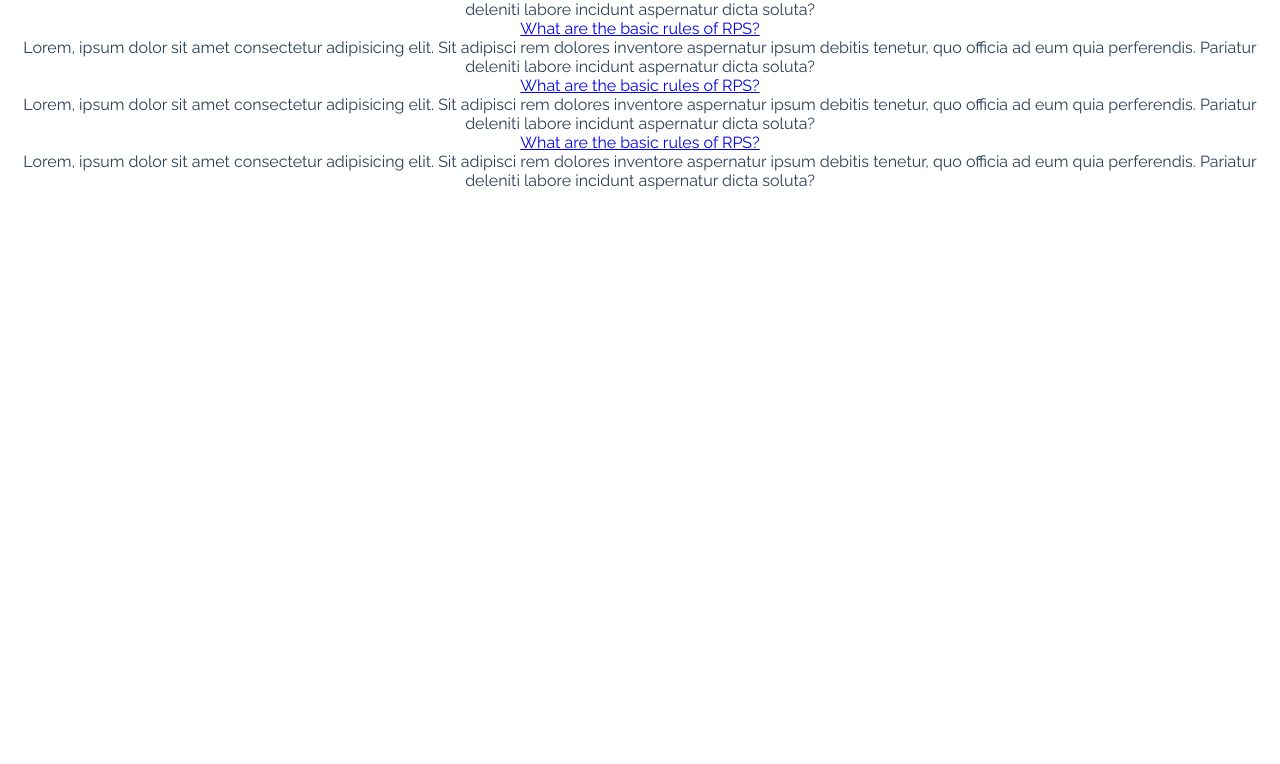
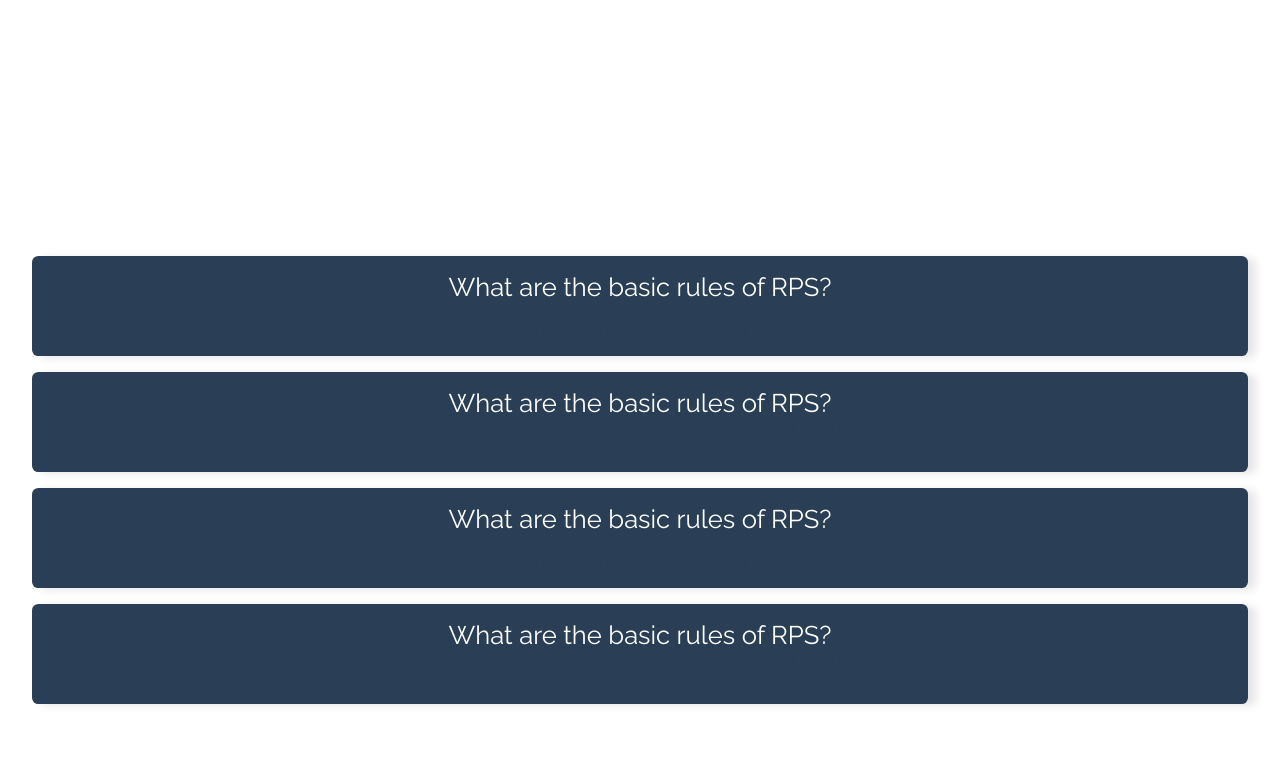
Before and after one commit to doreilly2022/rock_paper_scissors, a plain HTML site: page index.html in a window 1280 px wide. Shown: the part 1601-2365 px from the top of the page. Before the commit the page ends 1799 px from the top, so only its background shows below. Drawn offline with Linux system fonts and the light colour scheme.

Commit message:
Style FAQ section with background color and white heading

```diff
--- a/assets/css/style.css
+++ b/assets/css/style.css
@@ -3,6 +3,7 @@ body {
     font-family: "Raleway", sans-serif;
     color:#2A3F56;
     text-align: center;
+    box-sizing: border-box;
 }
 .heading {
     text-align: center;
@@ -44,9 +45,6 @@ h3 {
     width: 100%;
     max-width: 200px;
 }
-
-
-
 /* --------- Score board*/
 .display-moves {
     display: flex;
@@ -69,3 +67,32 @@ h3 {
 .seperator {
     font-size:5em;
 }
+/* --------- faq section */
+.faq {
+    padding-top: 10%;
+    width: 100%;
+    height: 100vh;
+    display: flex;
+    align-items: center;
+    justify-content: center;
+}
+.container {
+    width: 100%;
+    max-width: 80rem;
+    margin: 0 auto;
+    padding: 0 1.5rem;
+}
+.accordion-item {
+    background-color: #2A3F56;
+    border-radius: .4rem;
+    margin-bottom: 1rem;
+    padding: 1rem;
+    box-shadow: .5rem 2px .5rem rgba(0,0,0,.1);
+}
+.link {
+    font-size: 1.6rem;
+    color: white;
+    text-decoration: none;
+    background-color: #2A3F56;
+    width: 100%;
+}
--- a/index.html
+++ b/index.html
@@ -53,36 +53,32 @@
         <div class="container">
             <div class="accordion">
                 <div class="accordion-item" id="question1">
-                    <a href="#question1">
+                    <a class="link" href="#question1">
                         What are the basic rules of RPS?
-                        <i class="fa-solid fa-circle-question"></i>
                     </a>
                     <div class="answer">
                         Lorem, ipsum dolor sit amet consectetur adipisicing elit. Sit adipisci rem dolores inventore aspernatur ipsum debitis tenetur, quo officia ad eum quia perferendis. Pariatur deleniti labore incidunt aspernatur dicta soluta?
                     </div>
                 </div>
                 <div class="accordion-item" id="question2">
-                    <a href="#question2">
+                    <a class="link" href="#question2">
                         What are the basic rules of RPS?
-                        <i class="fa-solid fa-circle-question"></i>
                     </a>
                     <div class="answer">
                         Lorem, ipsum dolor sit amet consectetur adipisicing elit. Sit adipisci rem dolores inventore aspernatur ipsum debitis tenetur, quo officia ad eum quia perferendis. Pariatur deleniti labore incidunt aspernatur dicta soluta?
                     </div>
                 </div>
                 <div class="accordion-item" id="question3">
-                    <a href="#question3">
+                    <a class="link" href="#question3">
                         What are the basic rules of RPS?
-                        <i class="fa-solid fa-circle-question"></i>
                     </a>
                     <div class="answer">
                         Lorem, ipsum dolor sit amet consectetur adipisicing elit. Sit adipisci rem dolores inventore aspernatur ipsum debitis tenetur, quo officia ad eum quia perferendis. Pariatur deleniti labore incidunt aspernatur dicta soluta?
                     </div>
                 </div>
                 <div class="accordion-item" id="question4">
-                    <a href="#question4">
+                    <a class="link" href="#question4">
                         What are the basic rules of RPS?
-                        <i class="fa-solid fa-circle-question"></i>
                     </a>
                     <div class="answer">
                         Lorem, ipsum dolor sit amet consectetur adipisicing elit. Sit adipisci rem dolores inventore aspernatur ipsum debitis tenetur, quo officia ad eum quia perferendis. Pariatur deleniti labore incidunt aspernatur dicta soluta?
```
